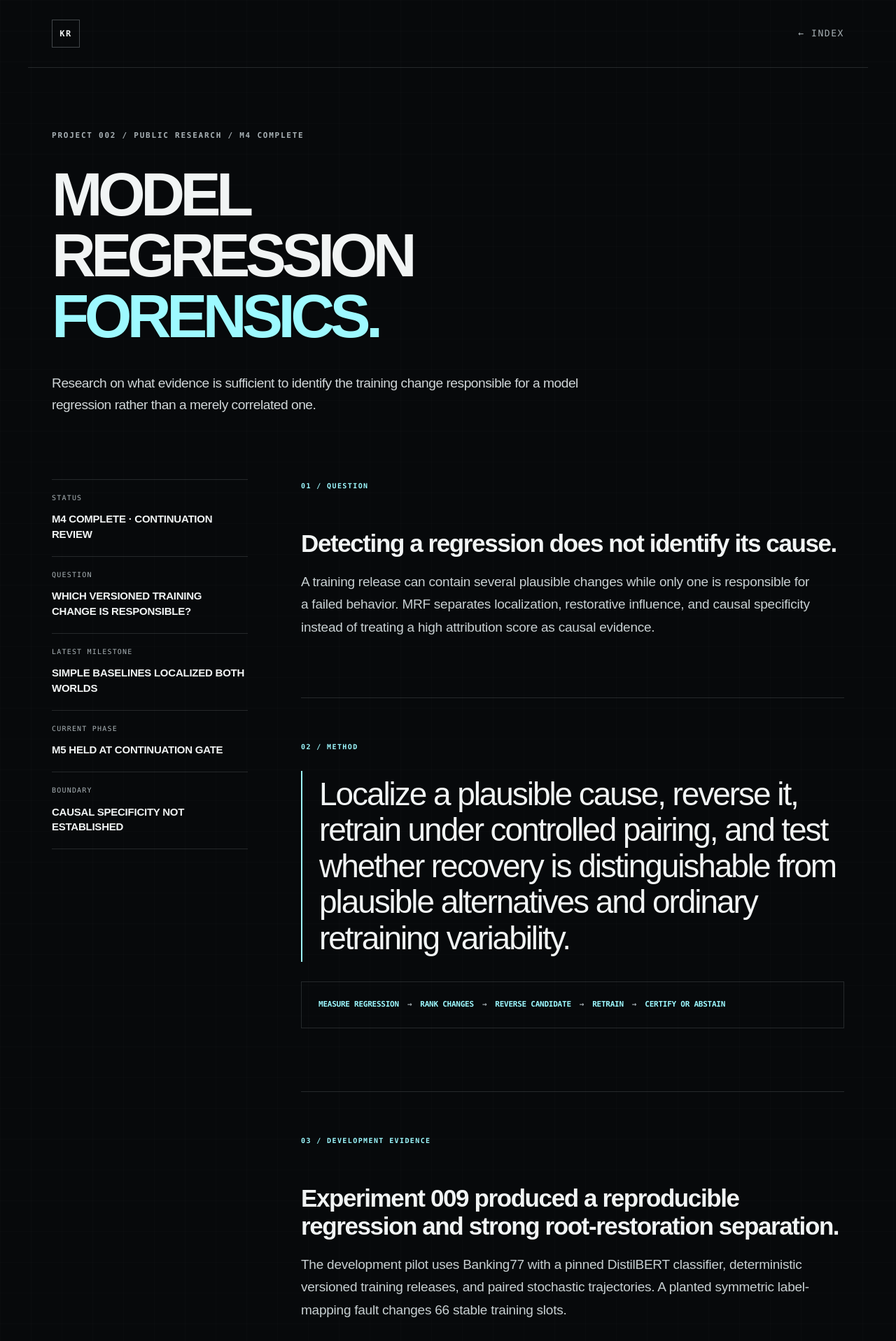
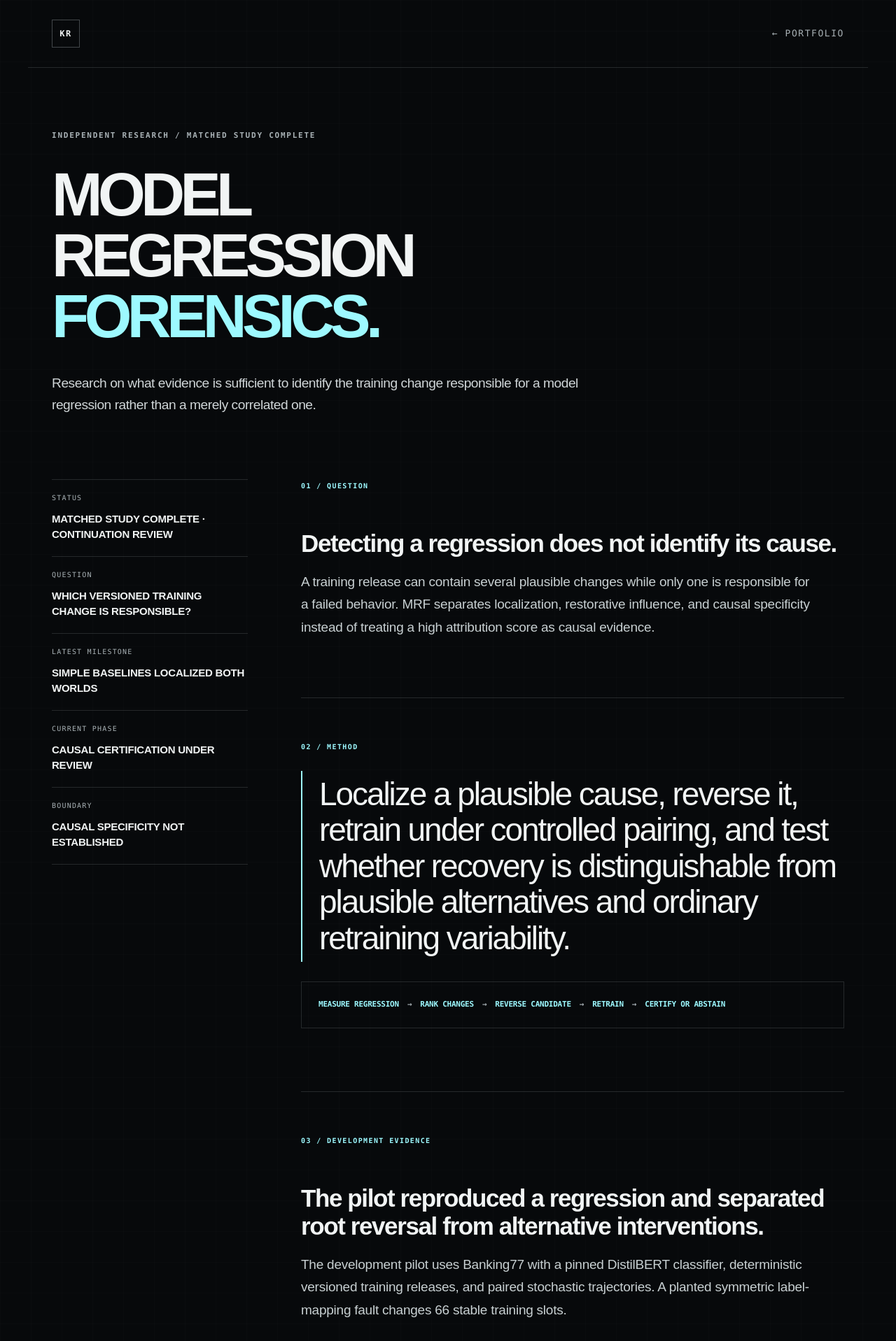
Before and after one commit to Kushrishi/kushrishi.com, a Next.js app: page /research/model-regression-forensics in a window 1280 px wide. Shown: the top 1917 px of the page at 70% size. Built offline with nearby package versions, Linux system fonts and the light colour scheme.

Commit message:
Clarify public portfolio evidence: app/research/model-regression-forensics/page.tsx

```diff
--- a/app/research/model-regression-forensics/page.tsx
+++ b/app/research/model-regression-forensics/page.tsx
@@ -29,11 +29,11 @@ export default function ResearchPage() {
     <main className="research-page">
       <header className="site-header compact-header">
         <Link className="wordmark" href="/" prefetch={false}>KR</Link>
-        <Link className="back-link" href="/" prefetch={false}>← Index</Link>
+        <Link className="back-link" href="/" prefetch={false}>← Portfolio</Link>
       </header>
 
       <section className="research-hero-page">
-        <div className="section-label">PROJECT 002 / PUBLIC RESEARCH / M4 COMPLETE</div>
+        <div className="section-label">INDEPENDENT RESEARCH / MATCHED STUDY COMPLETE</div>
         <h1>
           MODEL
           <br />
@@ -49,10 +49,10 @@ export default function ResearchPage() {
 
       <section className="research-body">
         <aside className="research-sidebar">
-          <div><span>STATUS</span><strong>M4 COMPLETE · CONTINUATION REVIEW</strong></div>
+          <div><span>STATUS</span><strong>MATCHED STUDY COMPLETE · CONTINUATION REVIEW</strong></div>
           <div><span>QUESTION</span><strong>WHICH VERSIONED TRAINING CHANGE IS RESPONSIBLE?</strong></div>
           <div><span>LATEST MILESTONE</span><strong>SIMPLE BASELINES LOCALIZED BOTH WORLDS</strong></div>
-          <div><span>CURRENT PHASE</span><strong>M5 HELD AT CONTINUATION GATE</strong></div>
+          <div><span>CURRENT PHASE</span><strong>CAUSAL CERTIFICATION UNDER REVIEW</strong></div>
           <div><span>BOUNDARY</span><strong>CAUSAL SPECIFICITY NOT ESTABLISHED</strong></div>
         </aside>
 
@@ -87,7 +87,7 @@ export default function ResearchPage() {
 
           <section className="research-block" id="development">
             <div className="research-block-index">03 / DEVELOPMENT EVIDENCE</div>
-            <h2>Experiment 009 produced a reproducible regression and strong root-restoration separation.</h2>
+            <h2>The pilot reproduced a regression and separated root reversal from alternative interventions.</h2>
             <p>
               The development pilot uses Banking77 with a pinned DistilBERT classifier, deterministic
               versioned training releases, and paired stochastic trajectories. A planted symmetric
@@ -110,7 +110,7 @@ export default function ResearchPage() {
 
           <section className="research-block" id="benchmark">
             <div className="research-block-index">04 / MATCHED BENCHMARK</div>
-            <h2>M3 removes the structural shortcut before testing localization again.</h2>
+            <h2>The matched benchmark removes the structural shortcut before testing localization again.</h2>
             <p>
               Every candidate in the new benchmark has the same observable change structure: 66
               stable-slot label changes, 33 in each direction, no text changes, preserved aggregate
@@ -119,7 +119,7 @@ export default function ResearchPage() {
               complete worlds before any matched-benchmark model training.
             </p>
             <div className="experiment-panel">
-              <div className="experiment-head"><span>M3</span><strong>COMPLETE</strong></div>
+              <div className="experiment-head"><span>MATCHED BENCHMARK</span><strong>COMPLETE</strong></div>
               <div className="experiment-row"><span>WORLDS</span><b>2</b></div>
               <div className="experiment-row"><span>CANDIDATES</span><b>5 per world · 10 total</b></div>
               <div className="experiment-row"><span>UNIQUE TOUCHED INTENTS</span><b>20</b></div>
@@ -132,8 +132,8 @@ export default function ResearchPage() {
             <div className="research-block-index">05 / CURRENT MILESTONE</div>
             <h2>Simple visible-change baselines solved localization in both evaluated worlds.</h2>
             <p>
-              M4 completed three clean and six composite trainings across two worlds and three
-              paired trajectories. Complete blind rankings were finalized before separate truth
+              The matched study completed three clean trainings and six composite trainings:
+              three paired trajectories in each of two worlds. Complete blind rankings were finalized before separate truth
               scoring. Target-label overlap and lexical Jaccard each ranked the root first in both
               worlds. Final-checkpoint Grad-Dot and seven-checkpoint TracIn each ranked it first in
               one world and last in the other.
```
